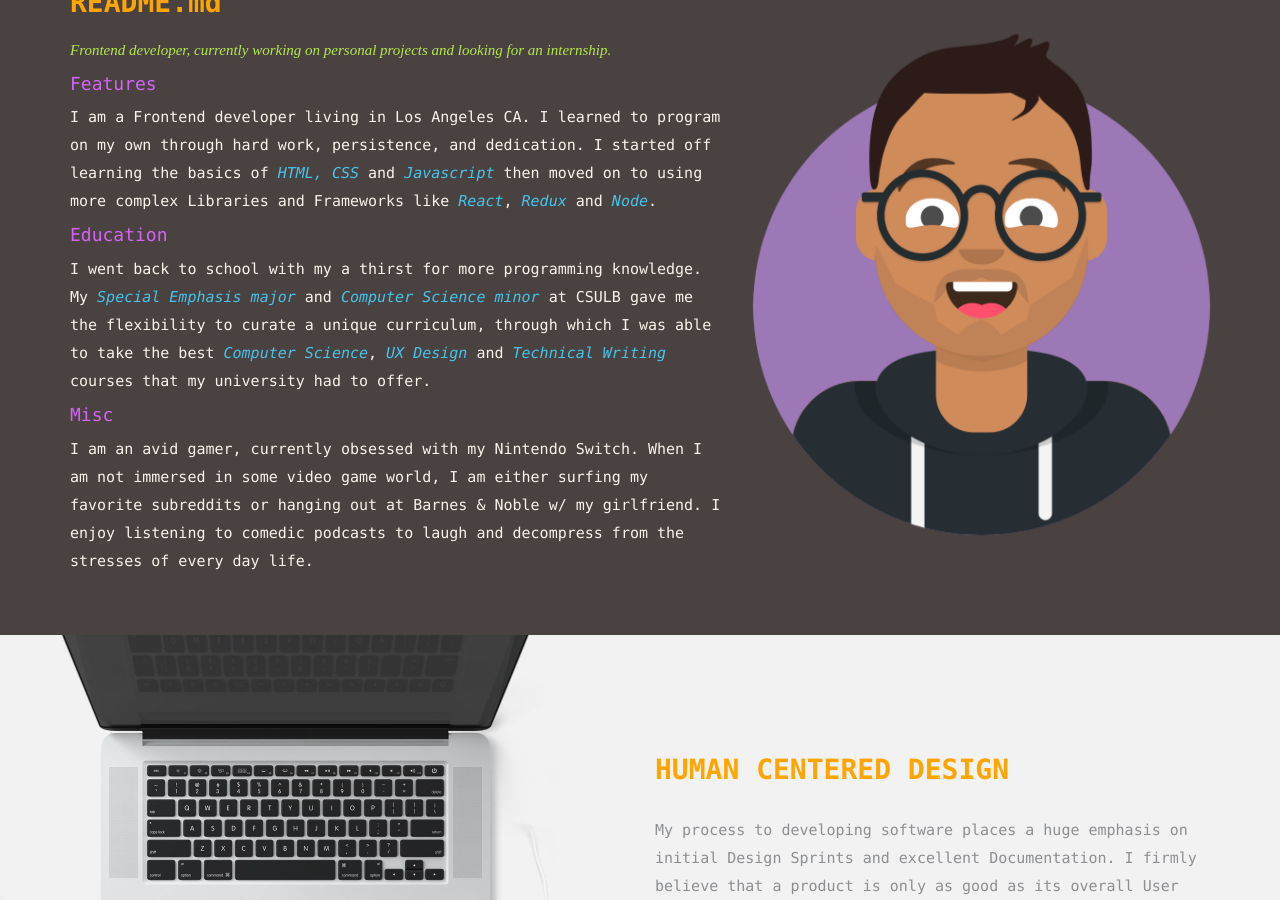
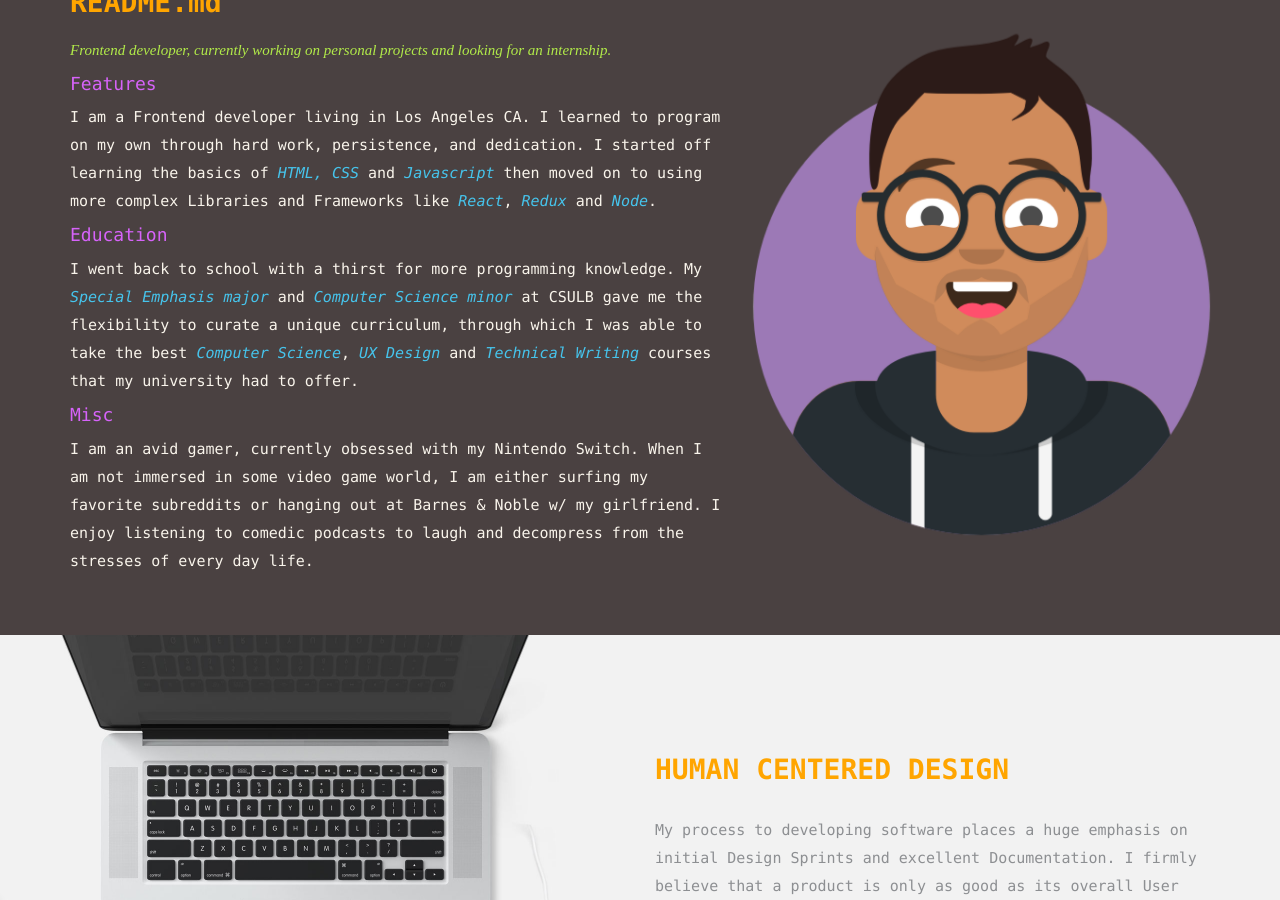
Before and after one commit to Kingslayyerr/Kingslayyerr.github.io, a Jekyll site: the page built from index.html, in a window 1280 px wide and 900 px high, scrolled down 1053 px. Built offline with Jekyll 4.4.1, drawn with Linux system fonts in a browser that asks for light colours; nearby versions of some CDN libraries; some web fonts are replaced.

```diff
--- a/index.html
+++ b/index.html
@@ -31,7 +31,7 @@ permalink: /
           <h4>Features</h4>
           <p>I am a Frontend developer living in Los Angeles CA. I learned to program on my own through hard work, persistence, and dedication. I started off learning the basics of <em style="color:#46c4ec;">HTML, CSS</em> and <em style="color:#46c4ec;">Javascript</em> then moved on to using more complex Libraries and Frameworks like <em style="color:#46c4ec;">React</em>, <em style="color:#46c4ec;">Redux</em> and <em style="color:#46c4ec;">Node</em>.</p>
           <h4>Education</h4>
-            <p>I went back to school with my a thirst for more programming knowledge. My <em style="color:#46c4ec;">Special Emphasis major</em> and <em style="color:#46c4ec;">Computer Science minor</em> at CSULB gave
+            <p>I went back to school with a thirst for more programming knowledge. My <em style="color:#46c4ec;">Special Emphasis major</em> and <em style="color:#46c4ec;">Computer Science minor</em> at CSULB gave
               me the flexibility to curate a unique curriculum, through which I was able to take the best
               <em style="color:#46c4ec;">Computer Science</em>, <em style="color:#46c4ec;">UX Design</em> and <em style="color:#46c4ec;">Technical Writing</em> courses that my university had to offer.</p>
           <h4>Misc</h4>
```
